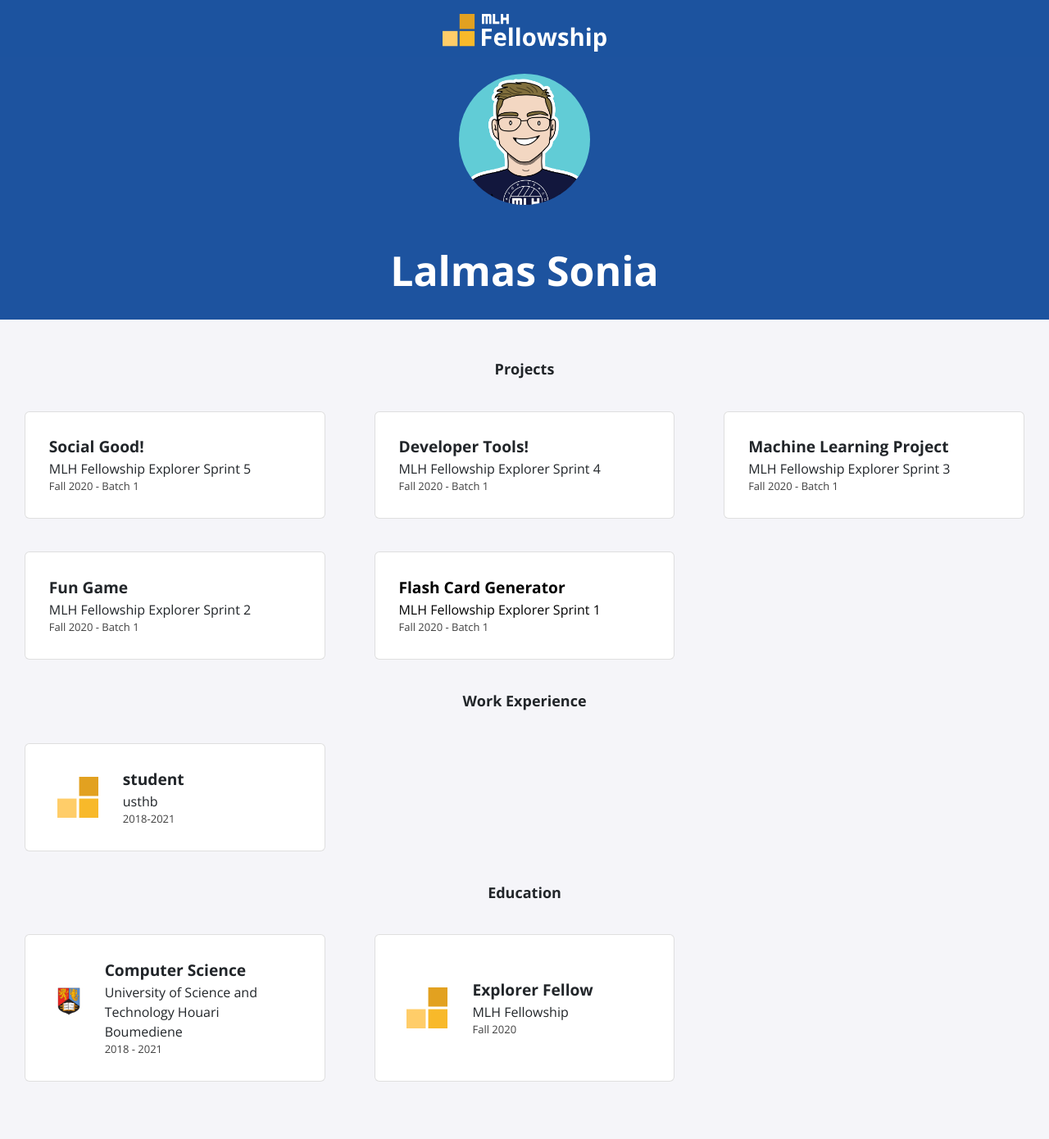
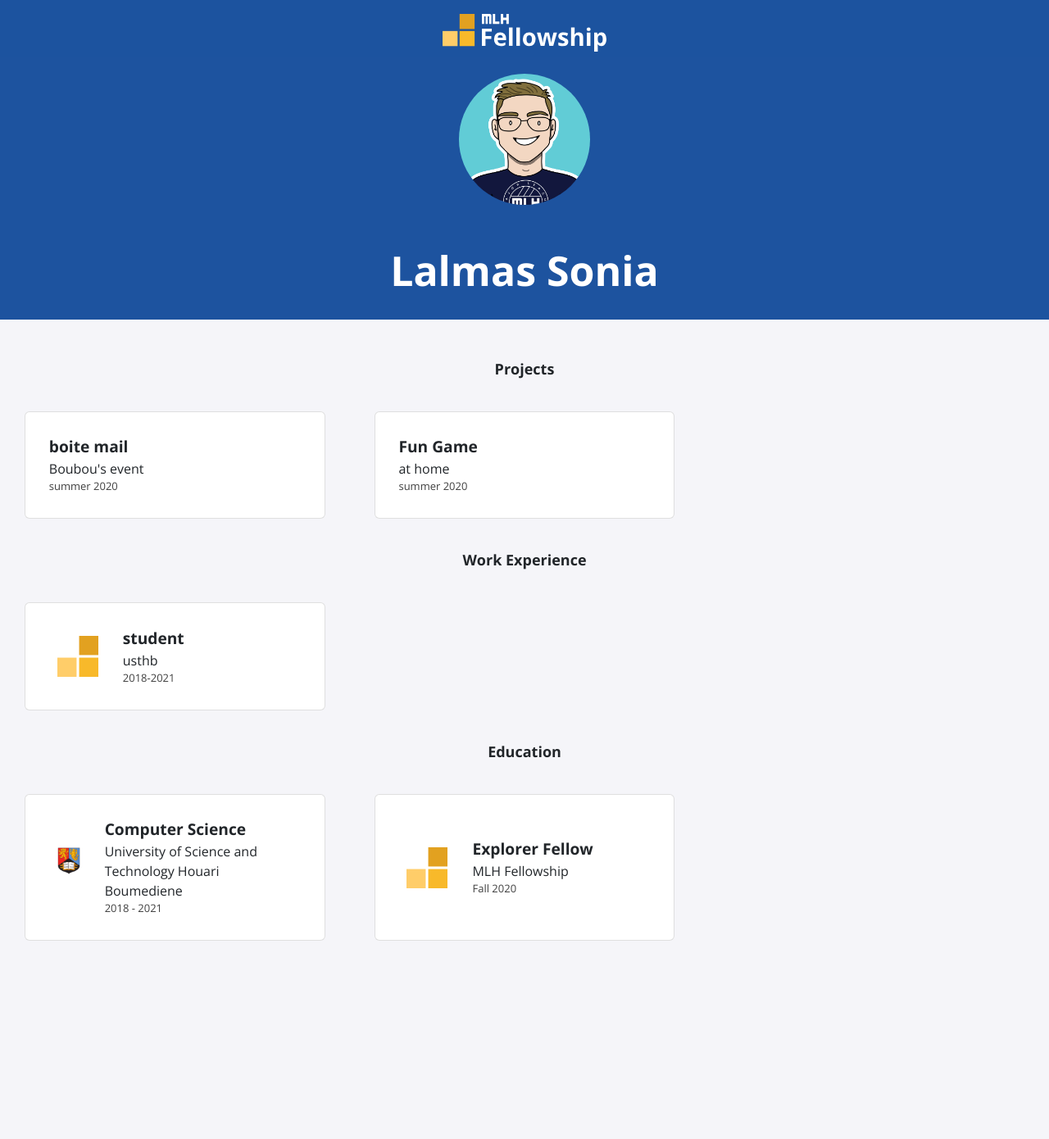
Before and after one commit to sunnysunny07/sunnysunny07.github.io, a Jekyll site: the page built from index.html, in a window 1280 px wide. Shown: the whole page at 82% size. Built offline with Jekyll 4.4.1, drawn with Linux system fonts in a browser that asks for light colours; nearby versions of some CDN libraries; after the commit the page ends 1218 px from its top, so only the background shows below that.

Commit message:
Update projects.yml

```diff
--- a/_data/projects.yml
+++ b/_data/projects.yml
@@ -1,20 +1,7 @@
-- title: Social Good!
-  event: MLH Fellowship Explorer Sprint 5
-  date: Fall 2020 - Batch 1
-
-- title: Developer Tools!
-  event: MLH Fellowship Explorer Sprint 4
-  date: Fall 2020 - Batch 1
-
-- title: Machine Learning Project
-  event: MLH Fellowship Explorer Sprint 3
-  date: Fall 2020 - Batch 1
+- title: boite mail
+  event: Boubou's event
+  date: summer 2020
 
 - title: Fun Game
-  event: MLH Fellowship Explorer Sprint 2
-  date: Fall 2020 - Batch 1
-
-- title: Flash Card Generator
-  event: MLH Fellowship Explorer Sprint 1
-  date: Fall 2020 - Batch 1
-  page-name: sprint1
+  event: at home
+  date: summer 2020
```
